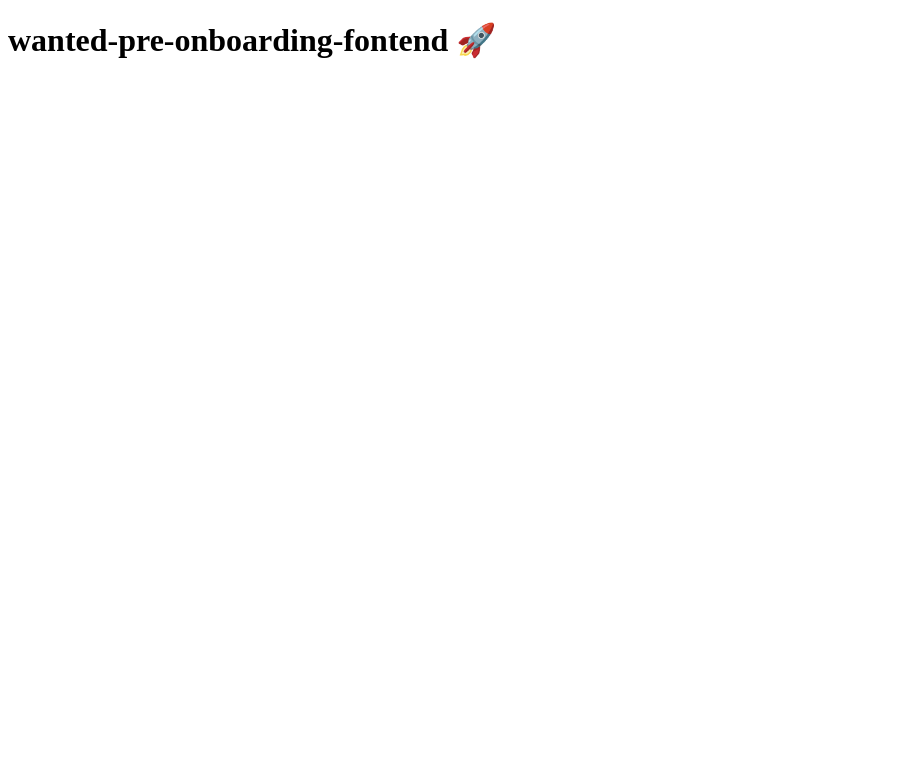
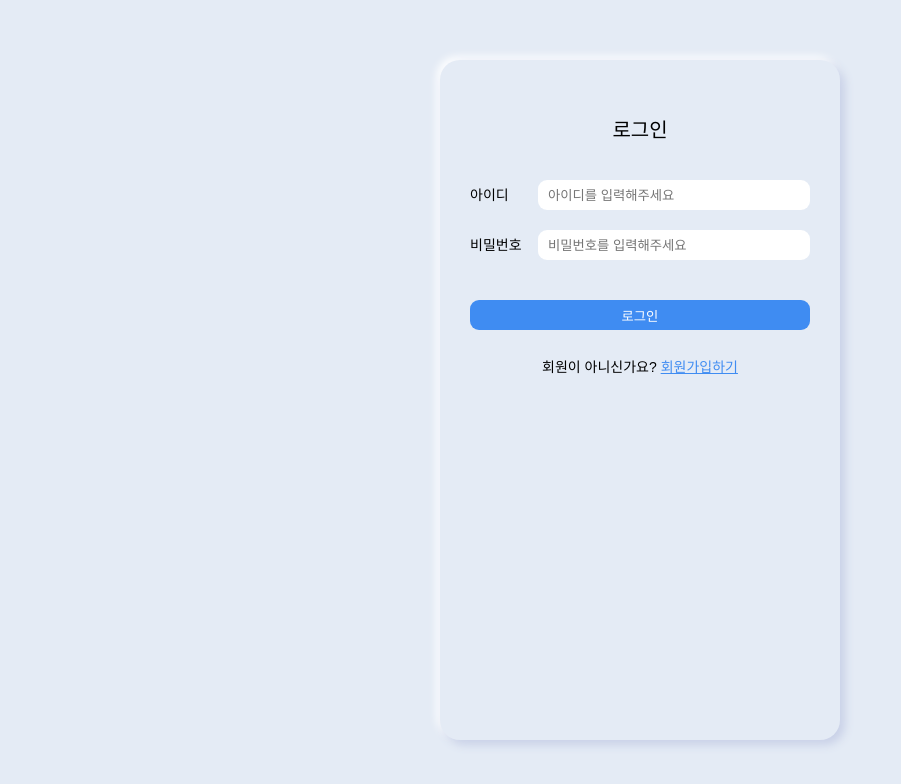
Before and after one commit to JiyoonZ/wanted-pre-onboarding-frontend, a React (Create React App) app: page / in a window 1280 px wide. Shown: the top 784 px of the page, without its empty margins (0-901 px from the left). Built offline with nearby package versions, Linux system fonts and the light colour scheme.

Commit message:
Feat : 로그인/회원가입 구분

```diff
--- a/src/App.js
+++ b/src/App.js
@@ -1,7 +1,21 @@
+import {
+  BrowserRouter as Router,
+  Routes,
+  Route,
+  BrowserRouter,
+} from "react-router-dom";
+import GlobalStyle from "./styles/GlobalStyle";
+import Auth from "./pages/Auth";
+
 function App() {
   return (
     <>
-      <h1>wanted-pre-onboarding-fontend 🚀</h1>
+      <GlobalStyle />
+      <Router>
+        <Routes>
+          <Route path="/" element={<Auth />} />
+        </Routes>
+      </Router>
     </>
   );
 }
--- /dev/null
+++ b/src/components/auth/SignIn.js
@@ -0,0 +1,29 @@
+import styled from "styled-components";
+import * as C from "./style";
+function SignIn({setExistUser}) {
+  const isUser = () => {
+    setExistUser((prev) => !prev);
+  };
+  return (
+    <>
+      <C.Title>로그인</C.Title>
+      <form>
+        <C.InputGroup>
+          <C.InputTitle>아이디</C.InputTitle>
+          <C.UserInput placeholder="아이디를 입력해주세요" required />
+        </C.InputGroup>
+        <C.InputGroup>
+          <C.InputTitle>비밀번호</C.InputTitle>
+          <C.UserInput placeholder="비밀번호를 입력해주세요" required />
+        </C.InputGroup>
+        <C.Button disabled={true}>로그인</C.Button>
+      </form>
+      <C.AuthFooter>
+        <span>회원이 아니신가요? </span>
+        <span onClick={isUser}>회원가입하기</span>
+      </C.AuthFooter>
+    </>
+  );
+}
+
+export default SignIn;
--- /dev/null
+++ b/src/components/auth/SignUp.js
@@ -0,0 +1,29 @@
+import * as C from "./style";
+
+function SignUp() {
+  return (
+    <>
+      <C.Title>회원가입</C.Title>
+      <form>
+        <C.InputGroup>
+          <C.InputTitle>아이디</C.InputTitle>
+          <C.UserInput placeholder="아이디를 입력해주세요" required />
+        </C.InputGroup>
+        <C.InputGroup>
+          <C.InputTitle>비밀번호</C.InputTitle>
+          <C.UserInput placeholder="비밀번호를 입력해주세요" required />
+        </C.InputGroup>
+        <C.InputGroup>
+          <C.InputTitle>
+            비밀번호 <br />
+            확인
+          </C.InputTitle>
+          <C.UserInput placeholder="비밀번호를 입력해주세요" required />
+        </C.InputGroup>
+        <C.Button disabled={false}>회원가입</C.Button>
+      </form>
+      <C.AuthFooter></C.AuthFooter>
+    </>
+  );
+}
+export default SignUp;
--- /dev/null
+++ b/src/components/auth/style.js
@@ -0,0 +1,45 @@
+import styled from "styled-components";
+
+export const Title = styled.h1`
+  font-size: 20px;
+  font-weight: 500;
+  text-align: center;
+  margin: 30px 0;
+`;
+export const UserInput = styled.input`
+  width: 80%;
+  height: 30px;
+  border: none;
+  border-radius: 9px;
+  padding: 0 10px;
+  margin: 10px 0;
+`;
+export const Button = styled.button`
+  border: none;
+  height: 30px;
+  width: 100%;
+  background-color: ${(props) =>
+    props.disabled ? props.theme.accentColor : props.theme.grayColor};
+  color: white;
+  border-radius: 9px;
+  margin: 30px 0;
+  cursor: ${(props) => (props.disabled ? "pointer" : "")};
+`;
+
+export const AuthFooter = styled.div`
+  font-size: 14px;
+  text-align: center;
+  span:last-child {
+    cursor: pointer;
+    color: ${(props) => props.theme.accentColor};
+    text-decoration: underline;
+  }
+`;
+export const InputGroup = styled.div`
+  display: flex;
+  align-items: center;
+  justify-content: space-between;
+`;
+export const InputTitle = styled.div`
+  font-size: 14px;
+`;
--- a/src/index.js
+++ b/src/index.js
@@ -1,10 +1,14 @@
 import React from "react";
 import ReactDOM from "react-dom/client";
 import App from "./App";
+import {ThemeProvider} from "styled-components";
+import {themeColor} from "./styles/theme";
 
 const root = ReactDOM.createRoot(document.getElementById("root"));
 root.render(
   <React.StrictMode>
-    <App />
+    <ThemeProvider theme={themeColor}>
+      <App />
+    </ThemeProvider>
   </React.StrictMode>
 );
--- /dev/null
+++ b/src/pages/Auth.js
@@ -0,0 +1,14 @@
+import Container from "../styles/Container";
+import {useState} from "react";
+import SignIn from "../components/auth/SignIn";
+import SignUp from "../components/auth/SignUp";
+function Auth() {
+  const [existUser, setExistUser] = useState(true);
+  return (
+    <Container>
+      {existUser ? <SignIn setExistUser={setExistUser} /> : <SignUp />}
+    </Container>
+  );
+}
+
+export default Auth;
--- /dev/null
+++ b/src/styles/Container.js
@@ -0,0 +1,19 @@
+import styled from "styled-components";
+const Container = styled.div`
+  width: 400px;
+  height: 85%;
+  position: absolute;
+  left: 0;
+  right: 0;
+  top: 0;
+  bottom: 0;
+  margin: auto;
+
+  padding: 30px;
+  box-sizing: border-box;
+
+  border-radius: 20px;
+  box-shadow: 0.3rem 0.3rem 0.6rem #c8d0e7, -0.2rem -0.2rem 0.5rem #ffffff;
+`;
+
+export default Container;
--- /dev/null
+++ b/src/styles/GlobalStyle.js
@@ -0,0 +1,66 @@
+import {createGlobalStyle} from "styled-components";
+
+const GlobalStyle = createGlobalStyle`
+
+html, body, div, span, applet, object, iframe,
+h1, h2, h3, h4, h5, h6, p, blockquote, pre,
+a, abbr, acronym, address, big, cite, code,
+del, dfn, em, img, ins, kbd, q, s, samp,
+small, strike, strong, sub, sup, tt, var,
+b, u, i, center,
+dl, dt, dd, menu, ol, ul, li,
+fieldset, form, label, legend,
+table, caption, tbody, tfoot, thead, tr, th, td,
+article, aside, canvas, details, embed,
+figure, figcaption, footer, header, hgroup,
+main, menu, nav, output, ruby, section, summary,
+time, mark, audio, video {
+margin: 0;
+padding: 0;
+border: 0;
+font-size: 100%;
+font: inherit;
+vertical-align: baseline;
+}
+/* HTML5 display-role reset for older browsers */
+article, aside, details, figcaption, figure,
+footer, header, hgroup, main, menu, nav, section {
+display: block;
+}
+/* HTML5 hidden-attribute fix for newer browsers */
+*[hidden] {
+  display: none;
+}
+body {
+line-height: 1;
+}
+menu, ol, ul {
+list-style: none;
+}
+blockquote, q {
+quotes: none;
+}
+blockquote:before, blockquote:after,
+q:before, q:after {
+content: '';
+content: none;
+}
+table {
+border-collapse: collapse;
+border-spacing: 0;
+}
+*{
+  box-sizing: border-box;
+}
+body {
+  font-family: 'Source Sans Pro', sans-serif;
+  background-color: #e4ebf5;
+  color: black;
+}
+a {
+  text-decoration: none;
+  color: inherit;
+}
+`;
+
+export default GlobalStyle;
--- /dev/null
+++ b/src/styles/theme.js
@@ -0,0 +1,6 @@
+export const themeColor = {
+  bgColor: "#e4ebf5",
+  accentColor: "#3F8CF2",
+  grayColor: "#DADFE9",
+  cardColor: "white",
+};
```
Also changed, not shown: src/utils/validation.js (added, +17 -0 lines), 1 other file (tests, documents, lock files or other folders).
